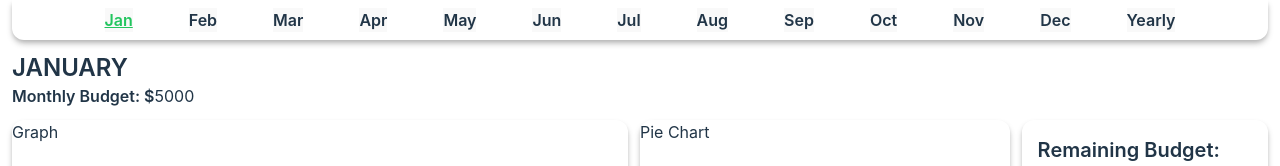
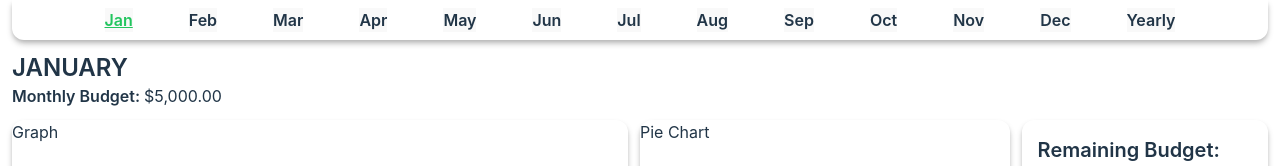
Before and after one commit to vChrisL/Finance-Tracker, a React (Vite) app: page / in a window 1280 px wide. Shown: the top 166 px of the page. Built offline with nearby package versions, Linux system fonts and the light colour scheme.

Commit message:
added currency formatting when setting new budget

```diff
--- a/src/App.tsx
+++ b/src/App.tsx
@@ -70,11 +70,11 @@ function App() {
         <button onClick={() => (setSelectedMonth('Yearly'))} className={`${selectedMonth == 'Yearly' ? 'text-green-500 underline' : ''}`}>Yearly</button>
       </div>
 
-      <div className=''>
+      <div>
         <p className='text-2xl font-semibold'>{selectedMonth.toUpperCase()}</p>
 
         <div className='flex flex-row w-fit'>
-          <label className='font-semibold'>Monthly Budget: $</label>
+          <label className='font-semibold'>Monthly Budget:</label>
           <DoubleClickInput type='number' step={0.01} pValue={budget} updateStore={updateBudget}></DoubleClickInput>
         </div>
       </div>
--- a/src/components/InputDoubleClick-component.tsx
+++ b/src/components/InputDoubleClick-component.tsx
@@ -3,13 +3,17 @@ import React, { useState } from "react"
 interface IDoubleClickInputProps{
     type: React.HTMLInputTypeAttribute,
     step: number,
-    pValue: string | number,
+    pValue: number,
     updateStore: any,
 }
 
 export function DoubleClickInput({type, step, pValue, updateStore}: IDoubleClickInputProps){
+    // is editing state
     const [isEditing, setIsEditing] = useState<boolean>(false);
+    // temp new value
     let newValue: string | number = pValue;
+    // number format
+    const numberFormat = Intl.NumberFormat("en-CA", {style: "currency", currency: 'CAD'})
 
     const input = () => {
         // if editing amount is true, create input element for editing, else create a single paragraph element
@@ -31,7 +35,7 @@ export function DoubleClickInput({type, step, pValue, updateStore}: IDoubleClick
         }
         else {
             return(
-                <p onDoubleClick={() => setIsEditing(true)}>{pValue}</p>
+                <p className="pl-1" onDoubleClick={() => setIsEditing(true)}>{numberFormat.format(pValue)}</p>
             )
         }
     }
```
